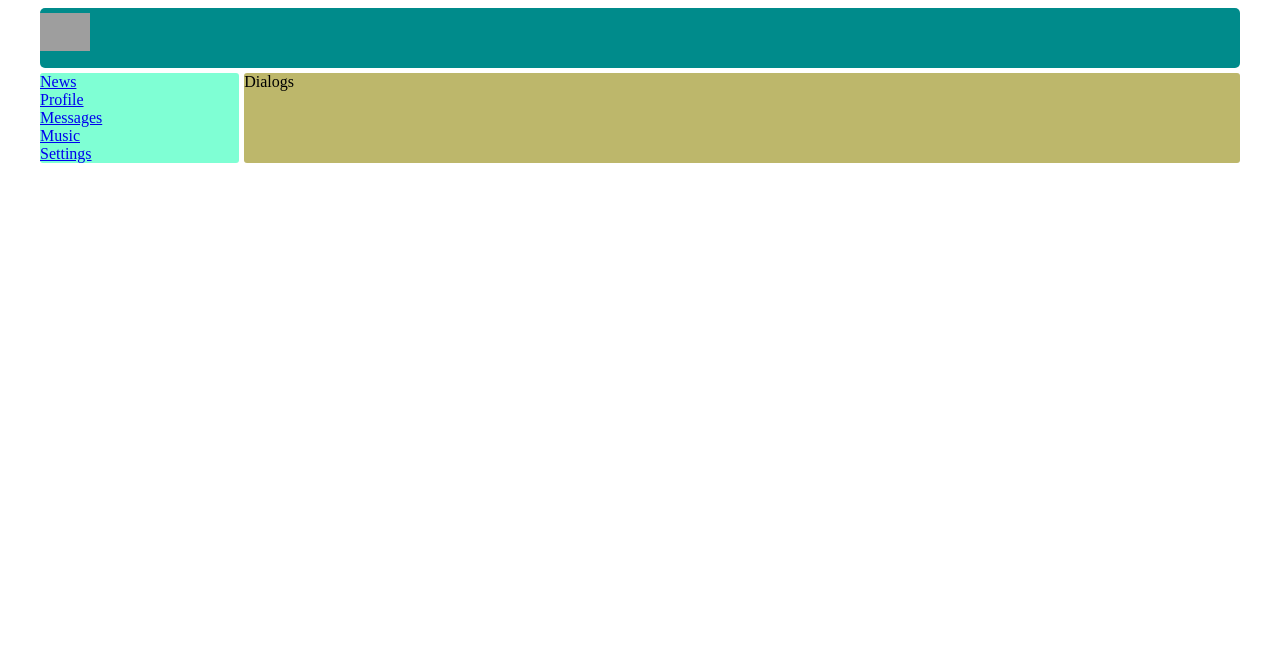
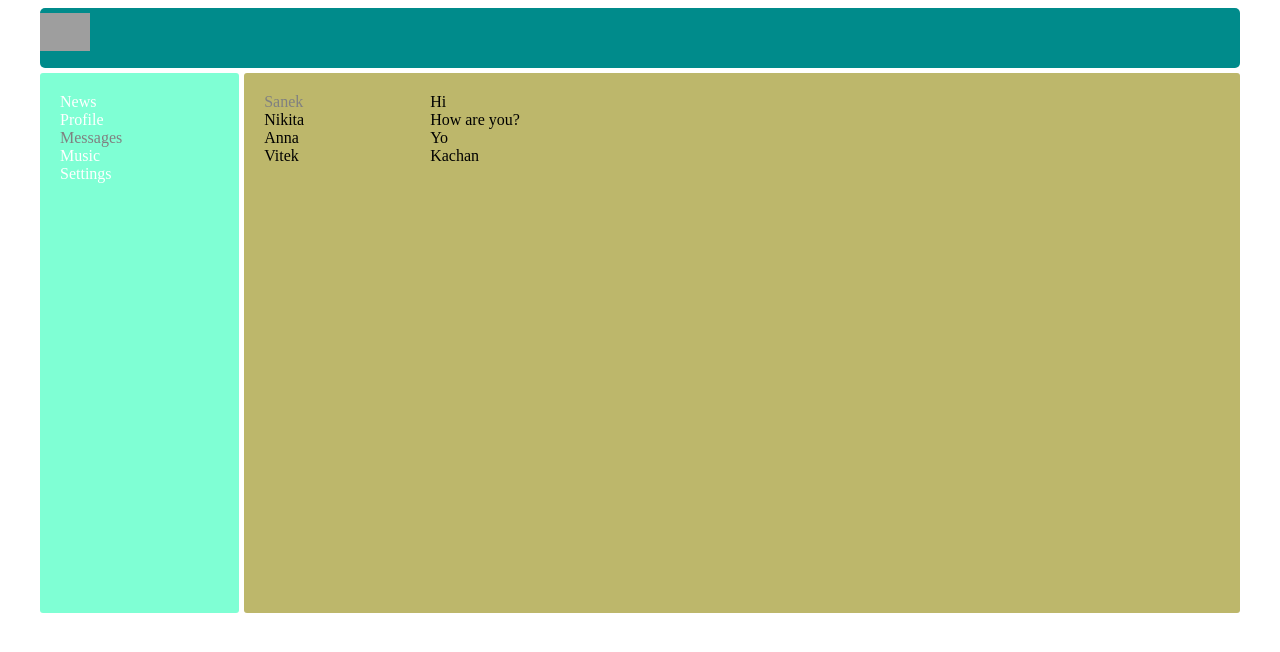
Before and after one commit to hannya-dev/social_network, a React (Create React App) app: page /dialogs in a window 1280 px wide. Shown: the top 652 px of the page. Built offline with nearby package versions, Linux system fonts and the light colour scheme; grey boxes are pictures that could not be loaded.

Commit message:
добавил NavLink и поверстал Dialogs

```diff
--- a/src/components/Dialogs/Dialogs.css
+++ b/src/components/Dialogs/Dialogs.css
@@ -0,0 +1,15 @@
+.dialogs {
+  display: -ms-grid;
+  display: grid;
+  -ms-grid-columns: 2fr 10fr;
+  grid-template-columns: 2fr 10fr;
+}
+.dialogs .dialogs-items {
+  padding: 20px;
+}
+.dialogs .messages {
+  padding: 20px;
+}
+.dialogs-items .active {
+  color: gray;
+}
--- a/src/components/Dialogs/Dialogs.jsx
+++ b/src/components/Dialogs/Dialogs.jsx
@@ -3,8 +3,27 @@ import './Dialogs.css';
 
 const Dialogs = () => {
     return (
-        <div>
-            Dialogs
+        <div className="dialogs">
+            <div className="dialogs-items">
+                <div className="dialog active">
+                    Sanek
+                </div>
+                <div className="dialog">
+                    Nikita
+                </div>
+                <div className="dialog">
+                    Anna
+                </div>
+                <div className="dialog">
+                    Vitek
+                </div>
+            </div>
+            <div className="messages">
+                <div className="message">Hi</div>
+                <div className="message">How are you?</div>
+                <div className="message">Yo</div>
+                <div className="message">Kachan</div>
+            </div>
         </div>
     )
 }
--- a/src/components/Dialogs/Dialogs.scss
+++ b/src/components/Dialogs/Dialogs.scss
@@ -0,0 +1,26 @@
+$p10: 20px;
+
+.dialogs {
+  display: grid;
+  grid-template-columns: 2fr 10fr;
+
+  .dialogs-items {
+    padding: $p10;
+
+    .dialog {
+    }
+  }
+
+  .messages {
+    padding: $p10;
+
+    .message {
+    }
+  }
+}
+
+.dialogs-items {
+  .active {
+    color: gray;
+  }
+}
--- a/src/components/Navbar/Navbar.css
+++ b/src/components/Navbar/Navbar.css
@@ -2,7 +2,14 @@
   grid-area: n;
   background-color: aquamarine;
   border-radius: 3px;
+  padding: 20px;
+  min-height: 500px;
+  max-height: 500px;
 }
-.nav .item.active {
+.nav a {
+  color: white;
+  text-decoration: none;
+}
+.nav .item a.active {
   color: grey;
 }
--- a/src/components/Navbar/Navbar.jsx
+++ b/src/components/Navbar/Navbar.jsx
@@ -1,23 +1,24 @@
 import React from "react";
 import "./Navbar.css";
+import {NavLink} from "react-router-dom";
 
 const Navbar = () => {
     return (
         <nav className="nav">
             <div className="item">
-                <a href="/news">News</a>
-            </div>
-            <div className="item active">
-                <a href="/profile">Profile</a>
+                <NavLink to="/news">News</NavLink>
             </div>
             <div className="item">
-                <a href="/dialogs">Messages</a>
+                <NavLink to="/profile">Profile</NavLink>
             </div>
             <div className="item">
-                <a href="/music">Music</a>
+                <NavLink to="/dialogs">Messages</NavLink>
             </div>
             <div className="item">
-                <a href="/settings">Settings</a>
+                <NavLink to="/music">Music</NavLink>
+            </div>
+            <div className="item">
+                <NavLink to="/settings">Settings</NavLink>
             </div>
         </nav>
     )
--- a/src/components/Navbar/Navbar.scss
+++ b/src/components/Navbar/Navbar.scss
@@ -2,8 +2,14 @@
   grid-area: n;
   background-color: aquamarine;
   border-radius: 3px;
-
-  .item.active {
+  padding: 20px;
+  min-height: 500px;
+  max-height: 500px;
+  a {
+    color: white;
+    text-decoration: none;
+  };
+  .item a.active {
     color: grey;
-  }
-}
+  };
+};
```
